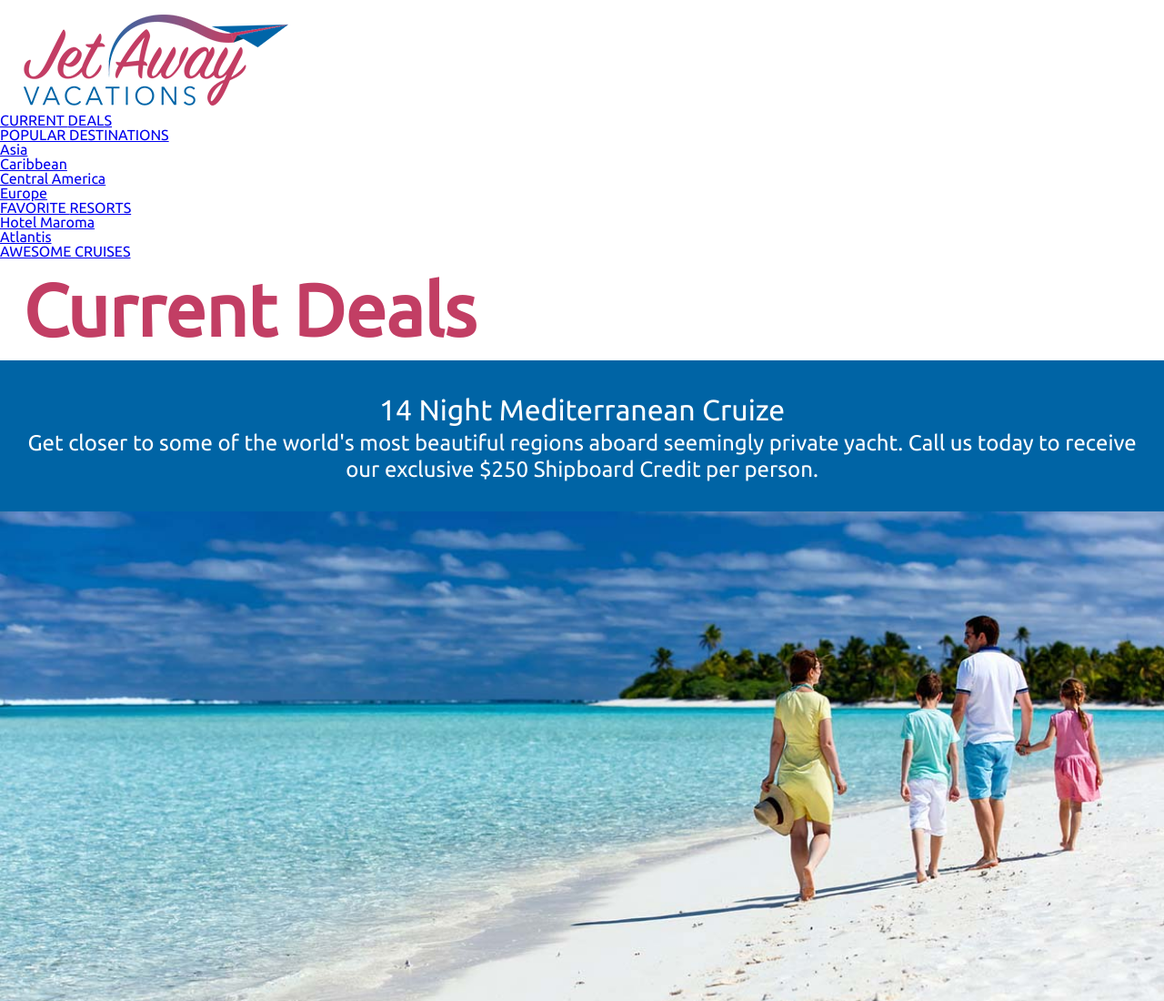
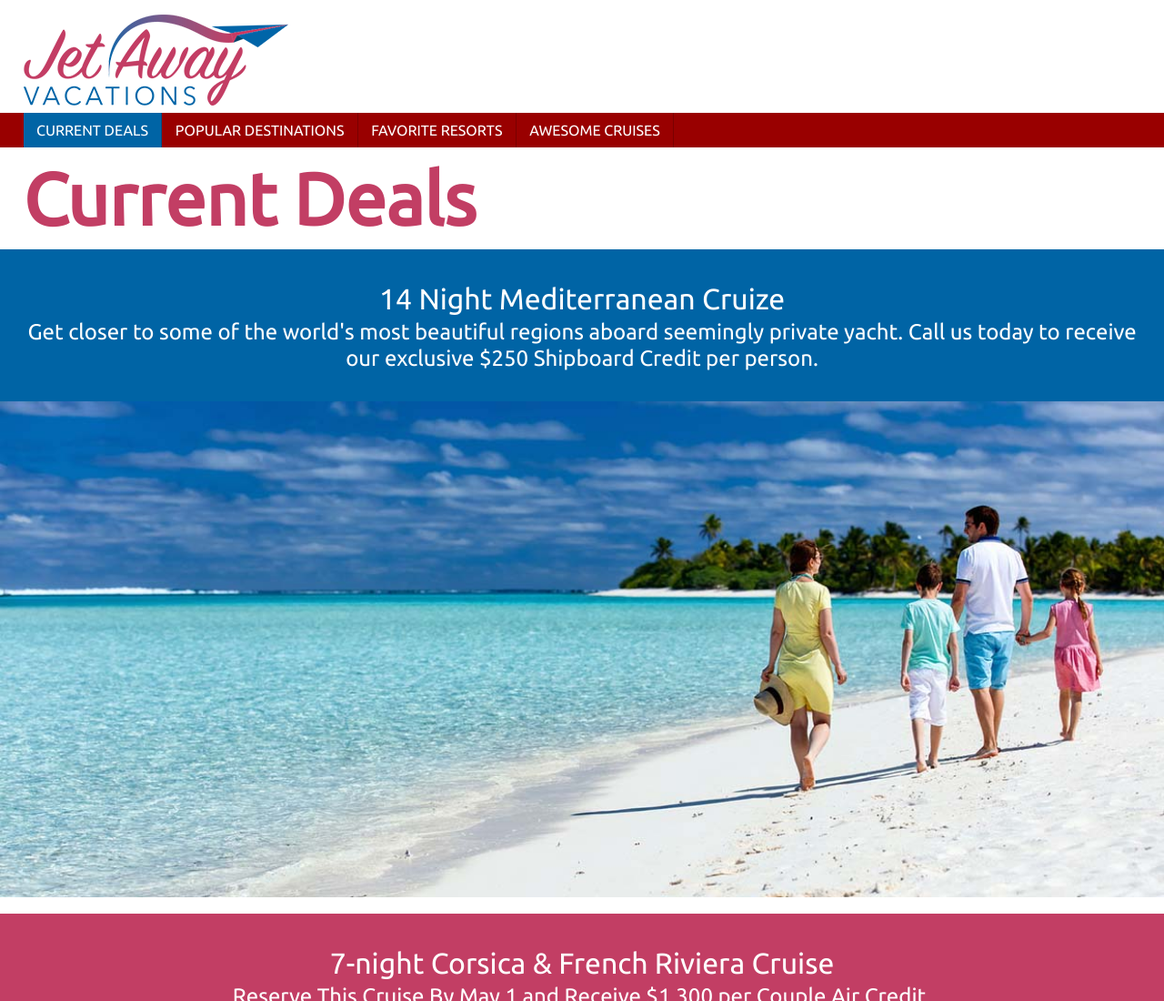
Before and after one commit to martin-singh/responsive-web-design-navigation, a plain HTML site: page index.html in a window 1280 px wide. Shown: the top 1100 px of the page at 91% size. Drawn offline with Linux system fonts and the light colour scheme.

Commit message:
Section 4 - Cover Navigation.

```diff
--- a/index.html
+++ b/index.html
@@ -9,8 +9,8 @@
 <meta name="viewport" content="width=device-width, initial-scale=1, maximum-scale=1">
 
 <!-- STYLE SHEETS -->
-<link href="css/styles.css" rel="stylesheet">
 <link href="https://fonts.googleapis.com/css?family=Ubuntu" rel="stylesheet">
+<link href="css/styles.css" type="text/css" rel="stylesheet">
 
 
 
@@ -22,12 +22,11 @@
     	<h1>Jet Away Vacations</h1>
     </header>
 
-
-
 <!-- NAV STARTS HERE -->
-	<nav>
-   		<ul>
-			<li><a href="index.html"><span>CURRENT </span>DEALS</a></li>
+	<nav class="clearfix">
+		<button id="hamburgerBtn"></button>
+   		<ul id="primaryNav" class="closed">
+			<li class="active"><a href="index.html"><span>CURRENT </span>DEALS</a></li>
 				<li><a href="#"><span>POPULAR </span>DESTINATIONS</a>
 				<ul>
 					<li><a href="index.html">Asia</a></li>
@@ -44,19 +43,20 @@
 			</li>
 			<li><a href="index.html"><span>AWESOME </span>CRUISES</a></li>
 		</ul>
-
 	</nav>
-
 
 <!-- MAIN STARTS HERE -->
 	<main>
 		<h1>Current Deals</h1>
-    <div class="boxA">14 Night Mediterranean Cruize<span>Get closer to some of the world's most beautiful regions aboard seemingly private yacht. Call us today to receive our exclusive $250 Shipboard Credit per person.</span></div>
+    	<div class="boxA">
+			14 Night Mediterranean Cruize<span>Get closer to some of the world's most beautiful regions aboard seemingly private yacht. Call us today to receive our exclusive $250 Shipboard Credit per person.</span>
+		</div>
     	<figure class="w100"><img src="images/beach2.jpg" alt=""></figure>
 
-    <div class="boxB">7-night Corsica &amp; French Riviera Cruise <span>Reserve This Cruise By May 1 and Receive $1,300 per Couple Air Credit.</span> </div>
+    	<div class="boxB">
+			7-night Corsica &amp; French Riviera Cruise <span>Reserve This Cruise By May 1 and Receive $1,300 per Couple Air Credit.</span>
+		</div>
 		<figure class="w100"><img src="images/beach1.jpg" alt=""></figure>
-
 	</main>
 
 <!-- FOOTER STARTS HERE -->
--- a/js/menuToggle.js
+++ b/js/menuToggle.js
@@ -3,5 +3,6 @@
 function toggleMenu() {
     document.getElementById("primaryNav").classList.toggle("closed");
 }
-var x = document.getElementById('hamburgerBtn');
-x.onclick = toggleMenu;
+
+var btn = document.getElementById('hamburgerBtn');
+btn.onclick = toggleMenu;
--- a/sass/partials/_large.scss
+++ b/sass/partials/_large.scss
@@ -1 +1,6 @@
-/* NAVigation  */
+//--------------- NAVIGATION ---------------
+nav {
+    ul li a span {
+        display: inline;
+    } // end span
+} // end nav
--- a/sass/partials/_medium.scss
+++ b/sass/partials/_medium.scss
@@ -1,27 +1,64 @@
-/* NAVigation  */
+//--------------- NAViGATION ---------------
+nav {
+	position: relative;
+
+	button {
+		display: none;
+	} // end button
+
+	ul.closed {
+		display: block;
+	}
+
+	ul {
+		margin-left: 2%;
+	}
+
+	ul li {
+		float: left;
+	}
+
+	ul li a {
+		border: none;
+		border-right: 1px solid rgba(0, 0, 0, 0.2);
+		padding: .7rem .9rem;
+		transition: background 0.3s linear;
+		-webkit-transition: background 0.3s linear;
+		-moz-transition: background 0.3s linear;
+	} // end anchors
+
+	ul li a:hover {
+		background-color: darken($menuColor, 10%);
+	}
+
+	ul li a span {
+		display: none;
+	} // end span
+
+	ul li ul {
+		position: absolute;
+		left: -999em;
+		width: 10rem;
+		background-color: lighten($menuColor, 10%);
+		z-index: 99;
+	} // end nested ul
+
+	ul li:hover ul {
+		left: auto;
+	} // end nested ul
+
+	ul li ul li {
+		float: none;
+		border-bottom: 1px solid rgba(0, 0, 0, 0.2);
+	} // end nested li
 
 
+} // end nav
 
-
-
-
-
-
-
-
-
-
-
-
-
-
-
-
-
-/* HEADER  */
+//--------------- HEADER ---------------
 header {margin-top: 0;}
 
-/* MAIN  */
+//--------------- MAIN ---------------
 main {
 	h1 {font-size: 5rem;}
 	.box {font-size: 2rem;}
--- a/sass/partials/_small-default.scss
+++ b/sass/partials/_small-default.scss
@@ -4,41 +4,66 @@ html {-webkit-text-size-adjust: 100%; -ms-text-size-adjust: 100%;}
 /*  apply a natural box layout model to all elements  */
 * { -moz-box-sizing: border-box; -webkit-box-sizing: border-box; box-sizing: border-box; }
 
-/* BODY  */
+//--------------- BODY ---------------
 body {
 	font-family: $defaultFont;
 	font-size: 16px;
 }
 
 
-/* HEADER  */
+//--------------- HEADER ---------------
 header {
+	margin-top: 44px;
 	h1 {display: none;}
 	img {padding: 1rem 0 .5rem 2%; display: block;}
 } // end header
 
 
-/* NAVigation  */
+//--------------- NAVIGATION ---------------
+nav {
+	background-color: $menuColor;
+	position: absolute;
+	top: 0;
+	width: 100%;
 
+	button {
+		background-image: url("../../images/menuIconWhite.png");
+		background-color: rgba(0, 0, 0, 0.1);
+		background-repeat: no-repeat;
+		background-size: 86%;
+		background-position: center center;
+		border: 1px solid rgba(0, 0, 0, 0.2);
+		border-radius: 10px;
+		width: 72px;
+		height: 32px;
+	} // end button
 
+	ul li.active a {
+		background-color: $primaryColor;
+	} // end active
 
+	ul li a {
+		display: block;
+		padding: .7rem 2%;
+		border-bottom: 1px solid rgba(0, 0, 0, 0.3);
+		color: #fff;
+		text-decoration: none;
+	} // end anchors
 
+	ul li a:hover {
+		background-color: darken($menuColor, 10%);
+	}
 
+	ul li ul li a {
+		padding-left: 8%;
+	} // end nested anchors
 
+	ul.closed { // generated and used by the JS
+		display: none;
+	}
+} // end nav
 
-
-
-
-
-
-
-
-
-
-
-
-
-/* MAIN  */
+//--------------- MAIN ---------------
 main {
 	padding: 1rem 0;
 	h1 {font-size: 2.5rem; color: $secondaryColor; padding-left: 2%;}
@@ -57,14 +82,14 @@ main {
 	.box span {display: block; font-size: 1rem; line-height: 120%;}
 } // end main
 
-/* FOOTER  */
+//--------------- FOOTER ---------------
 footer {
 	color: $primaryColor;
 	padding: 2rem 0;
 	text-align: center;
 }
 
-/*----- Clearfix: Force an Element not to collapse -----*/
+//--------------- Clearfix: Force an Element not to collapse ---------------
 .clearfix:after {
   content: "";
   display: table;
--- a/sass/partials/_variables.scss
+++ b/sass/partials/_variables.scss
@@ -1,6 +1,6 @@
 $primaryColor: #0064a5; // blue
 $secondaryColor:#c23e64; // pink
 
-$menuColor: #273138;
+$menuColor: #900;
 
 $defaultFont: 'Ubuntu', sans-serif;
```
Also changed, not shown: css/styles.css. Lines whose indentation alone changed are shown as unchanged.
